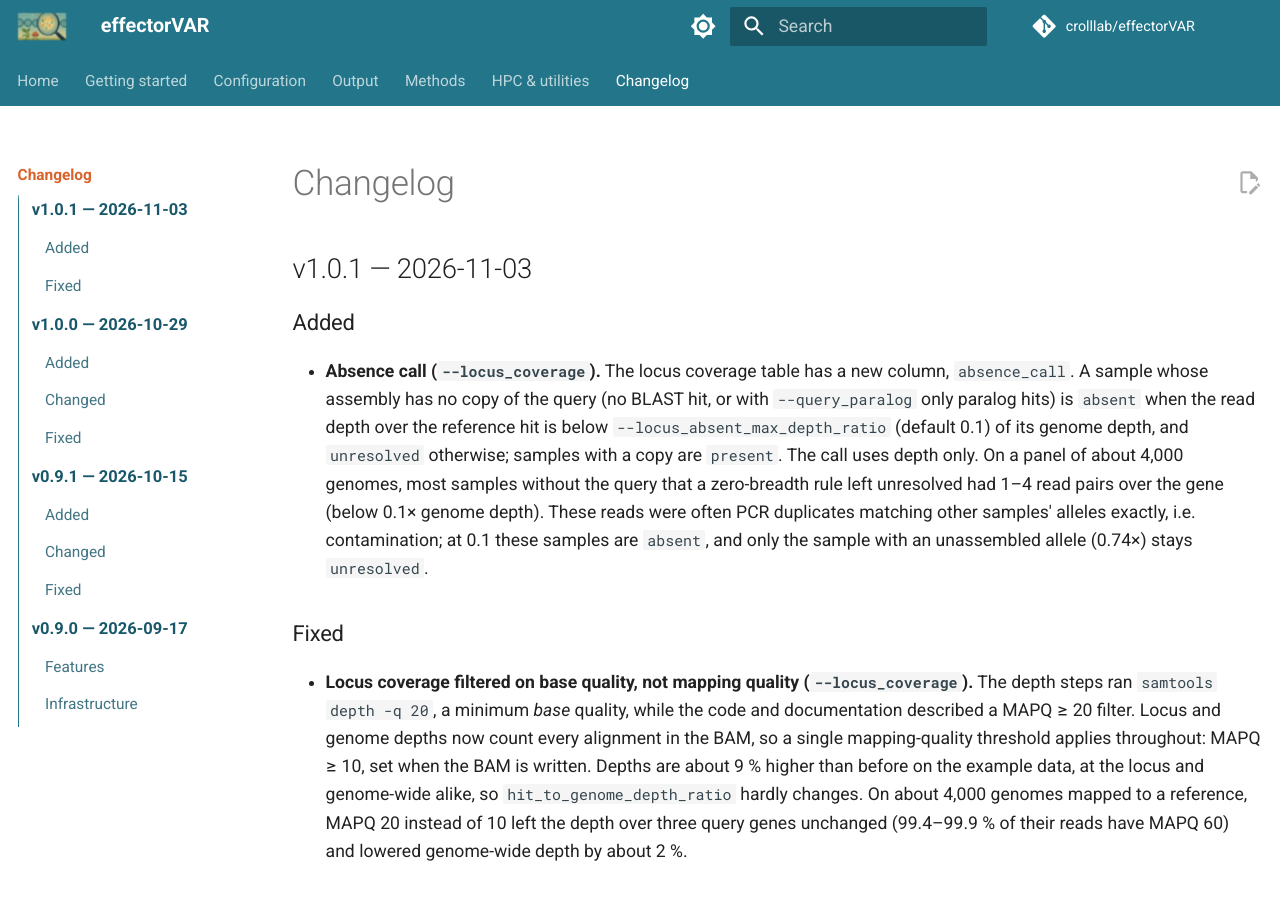
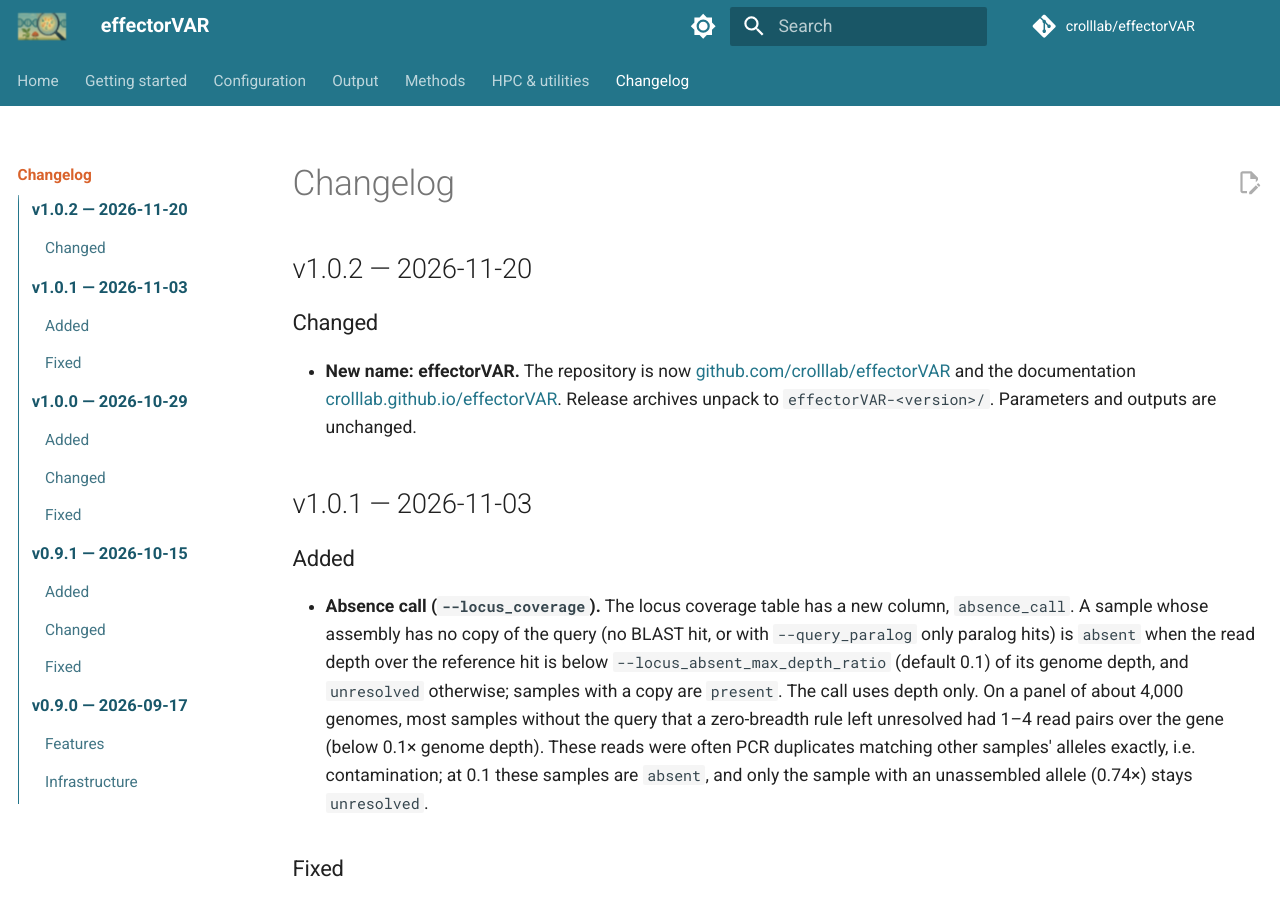
Before and after one commit to crolllab/effectorVAR, an MkDocs documentation site: the page built from docs/changelog.md, in a window 1280 px wide and 900 px high. Built offline with MkDocs 1.6.1 and Material for MkDocs 9.7.7, drawn with Linux system fonts in a browser that asks for light colours; comment, search, counter and statistics services are not loaded; the version menu is left out.

Commit message:
Release v1.0.2

```diff
--- a/docs/changelog.md
+++ b/docs/changelog.md
@@ -1,4 +1,10 @@
 # Changelog
+
+## v1.0.2 — 2026-11-20
+
+### Changed
+
+- **New name: effectorVAR.** The repository is now [github.com/crolllab/effectorVAR](https://github.com/crolllab/effectorVAR) and the documentation [crolllab.github.io/effectorVAR](https://crolllab.github.io/effectorVAR/). Release archives unpack to `effectorVAR-<version>/`. Parameters and outputs are unchanged.
 
 ## v1.0.1 — 2026-11-03
 
```
Also changed, not shown: docs/index.md (+5 -1 lines), 2 other files.
